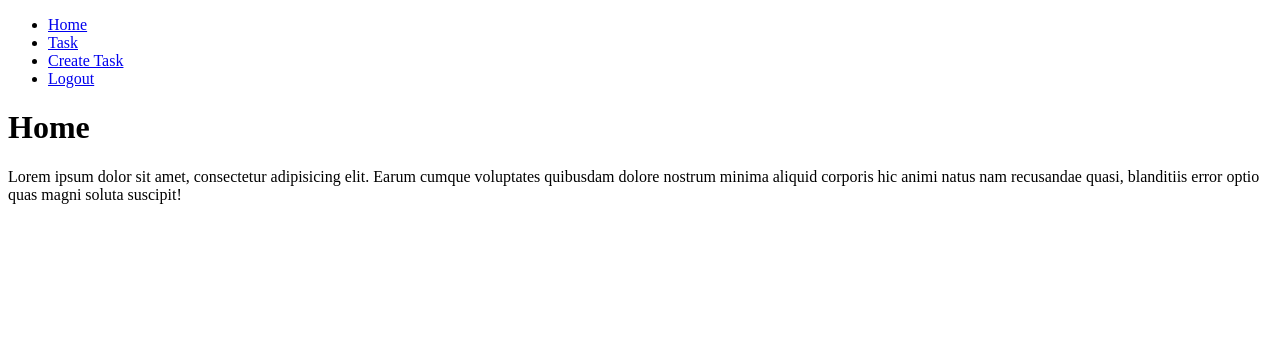
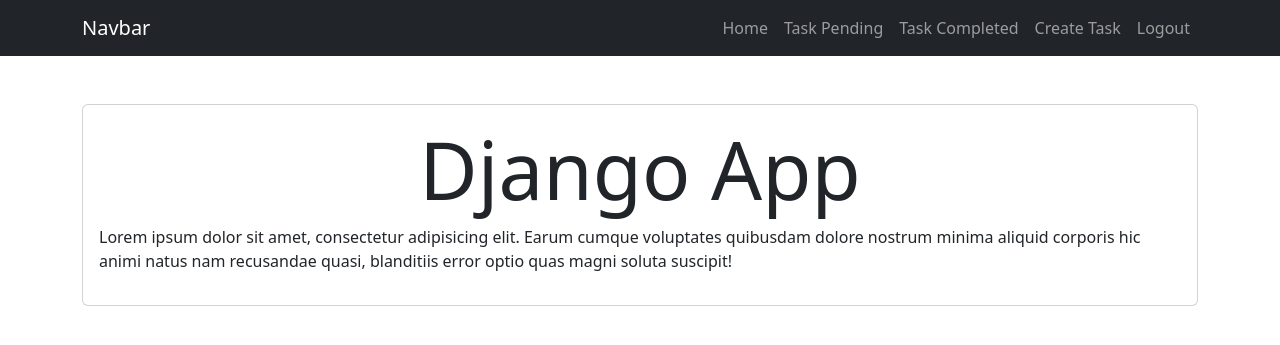
Before and after one commit to yuri19762008/django_base, a Django app: page / in a window 1280 px wide. Shown: the top 345 px of the page. Run offline with Django 5.2, Linux system fonts and the light colour scheme; a user stored in the database is signed in.

Commit message:
base_django

```diff
--- a/djangocrud/djangocrud/settings.py
+++ b/djangocrud/djangocrud/settings.py
@@ -118,6 +118,8 @@
 
 STATIC_URL = 'static/'
 
+LOGIN_URL = '/'
+
 # Default primary key field type
 # https://docs.djangoproject.com/en/5.1/ref/settings/#default-auto-field
 
--- a/djangocrud/djangocrud/urls.py
+++ b/djangocrud/djangocrud/urls.py
@@ -23,8 +23,11 @@
     path('', views.home, name='home'),
     path('signup/', views.signup, name='signup'),
     path('tasks/', views.tasks, name='tasks'),
+    path('tasks_completed/', views.tasks_completed, name='tasks_completed'),
     path('logout/', views.signout, name='logout'),
     path('signin/', views.signin, name='signin'),
     path('tasks/create/', views.create_task, name='create_task'),
     path('tasks/<int:task_id>/', views.task_detail, name='task_detail'),
+    path('tasks/<int:task_id>/complete', views.complete_task, name='complete_task'),
+    path('tasks/<int:task_id>/delete', views.delete_task, name='delete_task'),
 ]
--- a/djangocrud/tasks/templates/base.html
+++ b/djangocrud/tasks/templates/base.html
@@ -4,38 +4,51 @@
     <meta charset="UTF-8">
     <meta name="viewport" content="width=device-width, initial-scale=1.0">
     <title>Django CRUD Application</title>
+    <link rel="stylesheet" href="https://cdn.jsdelivr.net/npm/bootstrap@5.3.3/dist/css/bootstrap.min.css">
 </head>
 <body>
 
-    <nav>
-        <ul>
-            <li>
-                <a href="{% url 'home' %}">Home</a>
+    <nav class="navbar navbar-expand-lg bg-dark navbar-dark">
+        <div class="container">
+          <a class="navbar-brand" href="#">Navbar</a>
+          <button class="navbar-toggler" type="button" data-bs-toggle="collapse" data-bs-target="#navbarNav" aria-controls="navbarNav" aria-expanded="false" aria-label="Toggle navigation">
+            <span class="navbar-toggler-icon"></span>
+          </button>
+          <div class="collapse navbar-collapse" id="navbarNav">
+            <ul class="navbar-nav ms-auto">
+                <li class="nav-item">
+                    <a class="nav-link" href="{% url 'home' %}">Home</a>
                 </li>
 
 
 
                 {% if user.is_authenticated %}
-                <li>
-                    <a href="{% url 'tasks' %}">Task</a>
+                    <li class="nav-item">
+                        <a class="nav-link" href="{% url 'tasks' %}">Task Pending</a>
                     </li>
-                <li>
-                    <a href="/tasks/create/">Create Task</a>
+                    <li class="nav-item">
+                        <a class="nav-link" href="{% url 'tasks_completed' %}">Task Completed</a>
                     </li>
-                <li>
-                    <a href="/logout">Logout</a>
+                    <li class="nav-item">
+                        <a class="nav-link" href="{% url 'create_task' %}">Create Task</a>
+                    </li>
+                    <li class="nav-item">
+                        <a class="nav-link" href="{% url 'logout' %}">Logout</a>
                     </li>
                 {% else %}
-                <li>
-                    <a href="{% url 'signup' %}">Signup</a>
+                    <li class="nav-item">
+                        <a class="nav-link" href="{% url 'signup' %}">Signup</a>
                     </li>
-                <li>
-                    <a href="{% url 'signin' %}">Signin</a>
+                    <li class="nav-item">
+                        <a class="nav-link" href="{% url 'signin' %}">Signin</a>
                     </li>
                 {% endif %}
+            </ul>
+          </div>
+        </div>
+      </nav>
 
-        </ul>
-    </nav>
+
 
 
     {% block content %}
--- a/djangocrud/tasks/templates/home.html
+++ b/djangocrud/tasks/templates/home.html
@@ -1,6 +1,12 @@
 {% extends 'base.html' %}
 
 {% block content %}
-    <h1>Home</h1>
-    <p>Lorem ipsum dolor sit amet, consectetur adipisicing elit. Earum cumque voluptates quibusdam dolore nostrum minima aliquid corporis hic animi natus nam recusandae quasi, blanditiis error optio quas magni soluta suscipit!</p>
+
+    <main class="container mt-5">
+        <section class="card card-body" >
+            <h1 class=" display-1 text-center ">Django App</h1>
+            <p>Lorem ipsum dolor sit amet, consectetur adipisicing elit. Earum cumque voluptates quibusdam dolore nostrum minima aliquid corporis hic animi natus nam recusandae quasi, blanditiis error optio quas magni soluta suscipit!</p>
+        </section>
+    </main>
+
 {% endblock %}
--- a/djangocrud/tasks/templates/tasks.html
+++ b/djangocrud/tasks/templates/tasks.html
@@ -1,7 +1,7 @@
 {% extends 'base.html' %}
  {% block content %}
 
-<h1>Task</h1>
+<h1>Task Pending</h1>
 
 <ul>
   {% for task in tasks %}
@@ -15,10 +15,10 @@
 
       <p>{{task.description}}</p>
       <p>{{task.user.username}}</p>
+
+      <p>{{task.datecompleted|date:"M j, Y:i"}}</p>
     </a>
 
-    <a href="/tasks/update/{{task.id}}">Update</a>
-    <a href="/tasks/delete/{{task.id}}">Delete</a>
   </li>
   {% endfor %}
 </ul>
--- a/djangocrud/tasks/views.py
+++ b/djangocrud/tasks/views.py
@@ -5,6 +5,8 @@
 from django.db import IntegrityError
 from .forms import TaskForm
 from .models import Task
+from django.utils import timezone
+from django.contrib.auth.decorators import login_required
 
 # Creacion de formulario automatico
 
@@ -37,18 +39,24 @@
             'error': 'passwords do not match'
         })
 
-
+@login_required
 def tasks(request):
-    #muestra las tareas del usuario actual con filter
-    tasks = Task.objects.filter( user = request.user, datecompleted__isnull=True)
+    # muestra las tareas del usuario actual con filter
+    tasks = Task.objects.filter(user=request.user, datecompleted__isnull=True)
     return render(request, 'tasks.html', {'tasks': tasks})
 
+@login_required
+def tasks_completed(request):
+    # muestra las tareas del usuario actual con filter
+    tasks = Task.objects.filter(user=request.user, datecompleted__isnull=False).order_by('-datecompleted')
+    return render(request, 'tasks.html', {'tasks': tasks})
 
+@login_required
 def create_task(request):
     if request.method == 'GET':
         return render(request, 'create_task.html', {
-        'form': TaskForm
-    })
+            'form': TaskForm
+        })
     else:
         try:
             form = TaskForm(request.POST)
@@ -62,11 +70,42 @@
                 'error': 'Bad data passed in. Try again.'
             })
 
+@login_required
 def task_detail(request, task_id):
-    task = get_object_or_404(Task, pk=task_id)
-    return render(request, 'task_detail.html', {'task': task})
+    if request.method == 'GET':
+        task = get_object_or_404(Task, pk=task_id, user=request.user)
+        form = TaskForm(instance=task)
+        return render(request, 'task_detail.html', {'task': task, 'form': form})
+    else:
+        try:
+            task = get_object_or_404(Task, pk=task_id, user=request.user)
+            form = TaskForm(request.POST, instance=task)
+            form.save()
+            return redirect('tasks')
+        except ValueError:
+            return render(request, 'task_detail.html', {
+                'task': task,
+                'form': form,
+                'error': 'Bad info'
+            })
 
+@login_required
+def complete_task(request, task_id):
+    task = get_object_or_404(Task, pk=task_id, user=request.user)
+    if request.method == 'POST':
+        task.datecompleted = timezone.now()
+        task.save()
+        return redirect('tasks')
 
+@login_required
+def delete_task(request, task_id):
+    task = get_object_or_404(Task, pk=task_id, user=request.user)
+    if request.method == 'POST':
+        task.datecompleted = timezone.now()
+        task.delete
+        return redirect('tasks')
+
+@login_required
 def signout(request):
     logout(request)
     return redirect('home')
```
Also changed, not shown: djangocrud/tasks/templates/task_detail.html (+24 -1 lines), djangocrud/db.sqlite3. Lines whose indentation alone changed are shown as unchanged.
